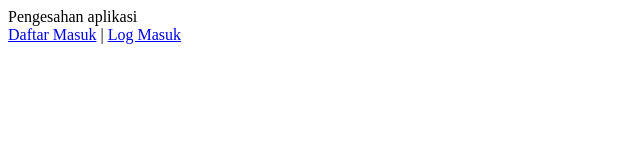
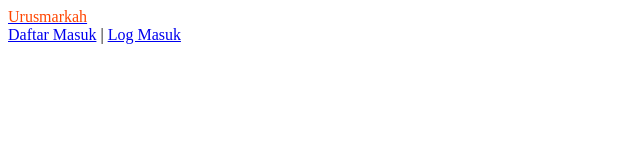
Before and after one commit to KhilfiKhairulAmin/urusmarkah-pelanggan, a React (Create React App) app: page /pengesahan in a window 1280 px wide. Shown: the top 160 px of the page, without its empty margins (0-640 px from the left). Built offline with nearby package versions, Linux system fonts and the light colour scheme.

Commit message:
Komponen baharu

```diff
--- a/src/halaman/pengesahan.js
+++ b/src/halaman/pengesahan.js
@@ -1,9 +1,10 @@
 import { Link, Outlet } from "react-router-dom";
+import Logo from "../komponen/identiti/Logo";
 
 export default function Pengesahan () {
     return (
         <>
-        Pengesahan aplikasi
+        <Logo />
         <Outlet />
         <br></br>
 
--- a/src/halaman/utama.js
+++ b/src/halaman/utama.js
@@ -1,4 +1,5 @@
-import { Outlet } from 'react-router-dom'
+import { Link, Outlet } from 'react-router-dom'
+import Logo from '../komponen/identiti/Logo';
 import ButangNav from '../komponen/navigasi/butang/ButangNav';
 import './Utama.css'
 
@@ -16,7 +17,7 @@ export default function Utama () {
 function Pengepala () {
     return (
         <span className='Pengepala'>
-            <label>Urusmarkah</label>
+            <Logo />
             <label></label>
             <ButangNav to='/pengesahan/log_masuk' buttonText='Log Masuk' />
             <ButangNav to='/pengesahan/daftar_masuk' buttonText='Daftar Masuk' />
```
